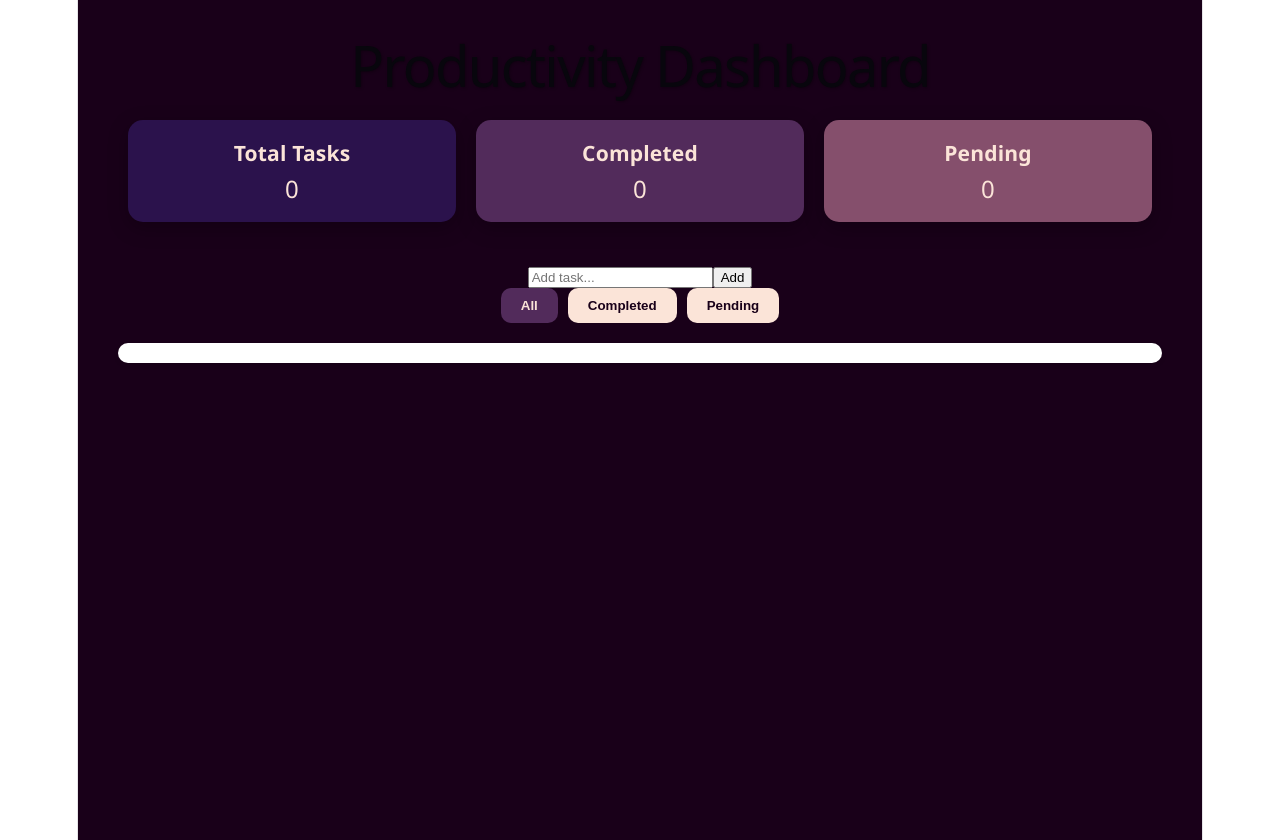
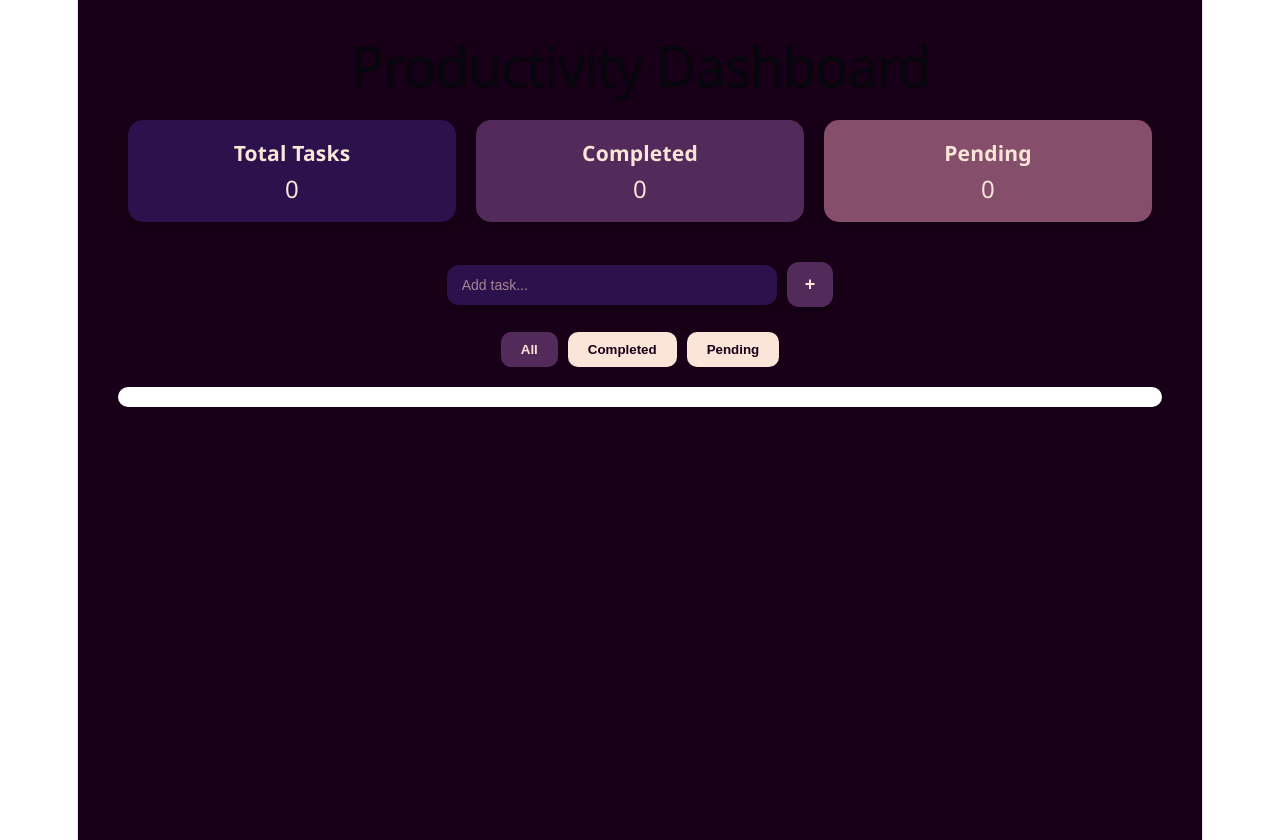
Before and after one commit to saraabbih1/Hermes, a React (Vite) app: page / in a window 1280 px wide. Built offline with nearby package versions, Linux system fonts and the light colour scheme.

Commit message:
update:taskinput

```diff
--- a/src/components/TaskInput.jsx
+++ b/src/components/TaskInput.jsx
@@ -1,27 +1,73 @@
 import { useState } from "react";
+
+const colors = {
+  dark2: "#2B124C",
+  dark3: "#522B5B",
+  light1: "#DFB6B2",
+  light2: "#FBE4D8"
+};
 
 function TaskInput({ addTask }) {
   const [title, setTitle] = useState("");
 
   const handleSubmit = (e) => {
     e.preventDefault();
-    if (title.trim() === "") return;
+    if (!title.trim()) return;
 
     addTask(title);
     setTitle("");
   };
 
   return (
-    <form onSubmit={handleSubmit}>
+    <form onSubmit={handleSubmit} style={container}>
+
       <input
         type="text"
         placeholder="Add task..."
         value={title}
         onChange={(e) => setTitle(e.target.value)}
+        style={inputStyle}
       />
-      <button type="submit">Add</button>
+
+      <button type="submit" style={buttonStyle}>
+        +
+      </button>
+
     </form>
   );
 }
 
 export default TaskInput;
+
+const container = {
+  display: "flex",
+  justifyContent: "center",
+  alignItems: "center",
+  marginBottom: "25px",
+  gap: "10px",
+};
+
+const inputStyle = {
+  width: "300px",
+  padding: "12px 15px",
+  borderRadius: "12px",
+  border: "none",
+  outline: "none",
+  backgroundColor: colors.dark2,
+  color: colors.light2, // ✅ الكتابة واضحة
+  fontSize: "14px",
+  boxShadow: "0 4px 10px rgba(0,0,0,0.3)",
+};
+
+const buttonStyle = {
+  padding: "12px 18px",
+  borderRadius: "12px",
+  border: "none",
+  backgroundColor: colors.dark3,
+  color: colors.light2,
+  fontSize: "18px",
+  fontWeight: "bold",
+  cursor: "pointer",
+  boxShadow: "0 4px 10px rgba(0,0,0,0.3)",
+  transition: "0.2s",
+};
--- a/src/index.css
+++ b/src/index.css
@@ -53,7 +53,10 @@
 body {
   margin: 0;
 }
-
+input::placeholder {
+  color: #DFB6B2;
+  opacity: 0.7;
+}
 #root {
   width: 1126px;
   max-width: 100%;
```
